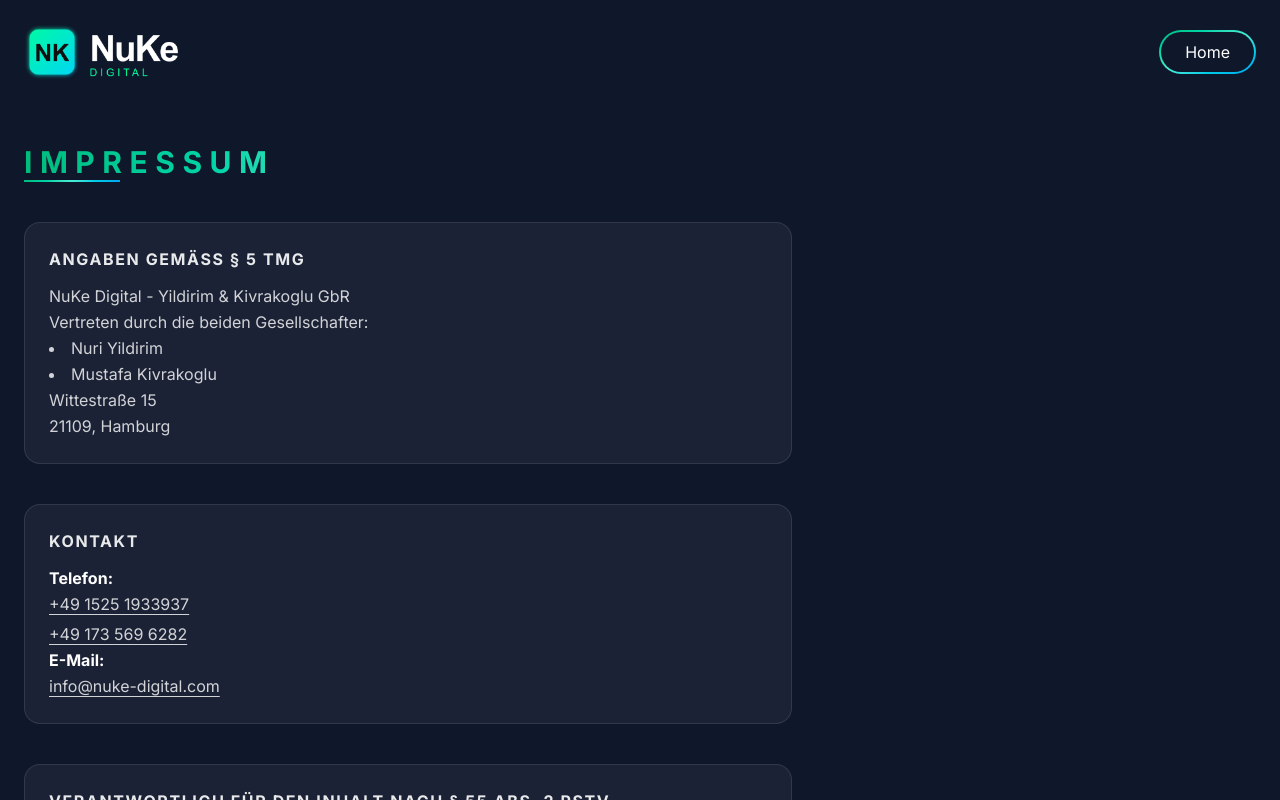
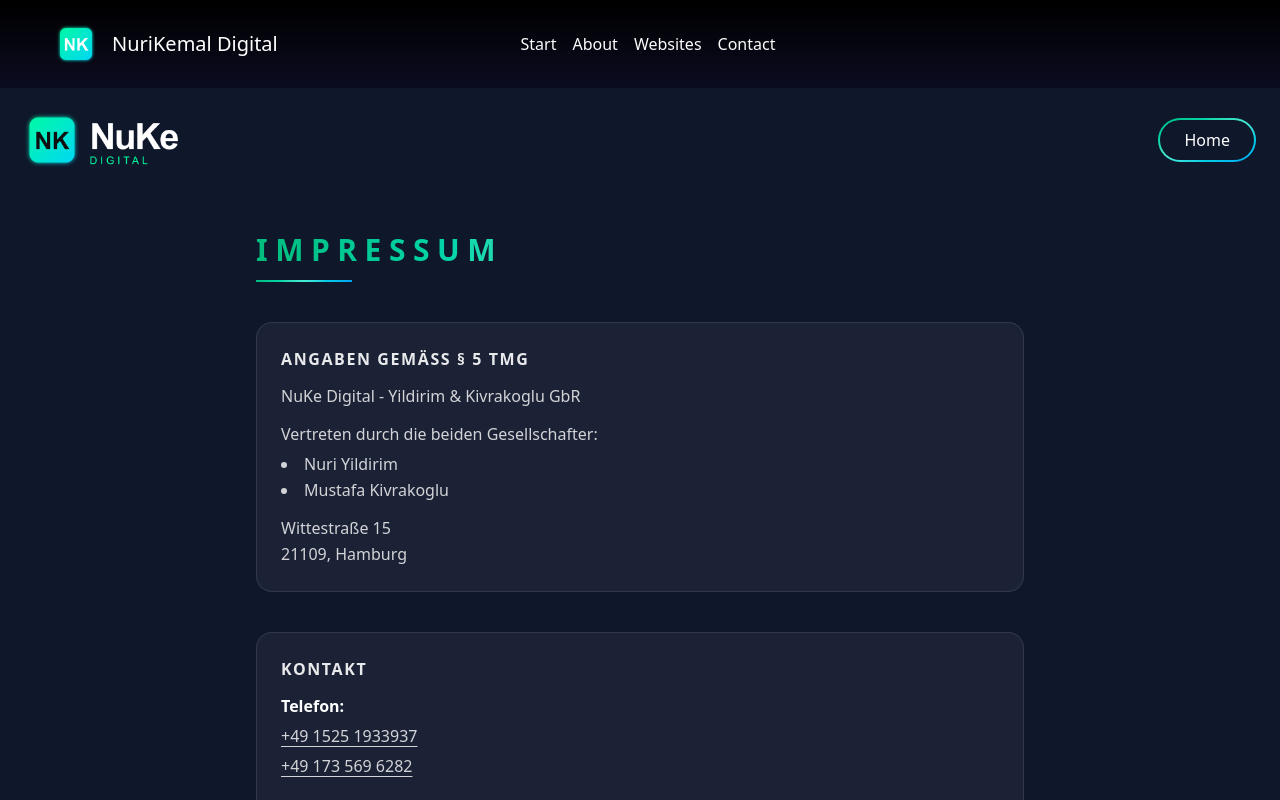
Before and after one commit to Nuke-Digital/nuke-digital, a React (Vite) app: page /impressum in a window 1280 px wide. Shown: the top 800 px of the page. Built offline with nearby package versions, Linux system fonts and the light colour scheme.

Commit message:
Navbar / style color vars

```diff
--- a/src/App.tsx
+++ b/src/App.tsx
@@ -4,11 +4,13 @@
 
 import Home from "./pages/Home.tsx"
 import Impressum from "./pages/Impressum.tsx"
+import Navbar from "./components/Navbar.tsx"
 
 export default function App() {
 
   return (
     <>
+      <Navbar/>
       <Routes>
         <Route path="/" element={<Home/>}/>
         {/*<Route path="/datenschutz" element={<Datenschutz/>}/>*/}
--- /dev/null
+++ b/src/components/Navbar.tsx
@@ -0,0 +1,45 @@
+import React from 'react'
+import Logo from '/g101.png'
+import { motion } from 'framer-motion'
+
+const links = [
+    {
+        title: "Start",
+        href: "#"
+    },
+    {
+        title: "About",
+        href: "#"
+    },
+    {
+        title: "Websites",
+        href: "#"
+    },
+    {
+        title: "Contact",
+        href: "#"
+    }
+]
+
+export default function Navbar() {
+  return (
+    <div id='navbar' className='flex justify-center flex-row px-12 py-6 sticky top-0'>
+      <div className='flex flex-1 flex-row gap-4 items-center px-2'>
+        <img src={Logo} className='size-10'/>
+        <h2 className='text-xl text-white'>NuriKemal Digital</h2>
+      </div>
+      <div className='flex-2 justify-center flex items-center'>
+        <ul className=''>
+        {links.map((item) =>
+            <a className='p-2'>
+                {item.title}
+            </a>
+        )}
+        </ul>
+      </div>
+      <div className='flex-1'>
+
+      </div>
+    </div>
+  )
+}
--- a/src/pages/Home.tsx
+++ b/src/pages/Home.tsx
@@ -6,18 +6,9 @@
   const subjekt = "Anfrage";
 
   return (
-    <div className="min-h-dvh bg-slate-900">
+    <div className="min-h-[200vh]">
       {/* Header */}
-      <header className="flex items-center justify-between px-4 py-4 sm:px-6 sm:py-6">
-        <a href="/" className="shrink-0">
-          <img
-            className="h-10 w-auto sm:h-12 md:h-14"
-            src="/g6.png"
-            alt="Nuke Digital"
-          />
-        </a>
-
-        <motion.a
+        {/*<motion.a
           initial={{ scale: 1 }}
           whileHover={{ scale: 1.05 }}
           whileTap={{ scale: 0.98 }}
@@ -28,8 +19,7 @@
           <div className="bg-slate-900 rounded-full px-4 py-2 sm:px-6">
             <p className="text-white text-sm sm:text-base font-medium">Impressum</p>
           </div>
-        </motion.a>
-      </header>
+        </motion.a>*/}
 
       {/* Main */}
       <main className="px-4 sm:px-6">
--- a/src/style.css
+++ b/src/style.css
@@ -1,10 +1,38 @@
-@import "tailwindcss";
+@import "tailwindcss" layer(components);
 
-*{
-  font-family: Inter, sans-serif;
-  margin:0%
+:root.light {}
+
+/* -------------------------------
+   Farb-Theme: Schwarz–Weiß–Beige (kontrastreich, edel)
+-------------------------------- */
+/*  https://oklch.com */
+@theme {
+  /* Hintergrundfarben */
+  --color-background-primary: oklch(0.1682 0.043 280.74); /* 0C0C21 */
+  --color-background-secondary: oklch(1 0 0 / 4%); /* FFFFFF4 */
+  --color-background-cta: oklch(0.1822 0 0); /* 121212 */
+  --color-background-hover: oklch(0.2178 0 0); /* 1A1A1A */
+
+  --color-primary: oklch(0.8799 0.21 156.86);           /* #00FF9D */
+  --color-secondary: oklch(0.8043 0.145943 219.51);             /* 00D4FF */
+
+  --color-text-primary: oklch(0.9911 0 0);   /* FCFCFC */
+  --color-tex-secondary: oklch(0.7889 0 0);  /* BABABA */
+  --color-text-hover: oklch(0.7826 0 0);   /* B8B8B8 */
+
+  --color-border: oklch(1 0 0 / 20%);   /* FFFFFF20 */
+  --color-light: oklch(0.8853 0 0);    /* D9D9D9*/
 }
 
-body{
-  background-color: #0C0C21;
+/* ---------------------------------
+   Allgemeine Styles
+---------------------------------- */
+
+html {
+  background-color: var(--color-background-primary);
+  color: var(--color-text-primary)
 }
+
+#navbar {
+  background: linear-gradient(180deg,rgba(0, 0, 0, 1) 0%, rgba(255, 255, 255, 0) 100%);
+}
```
